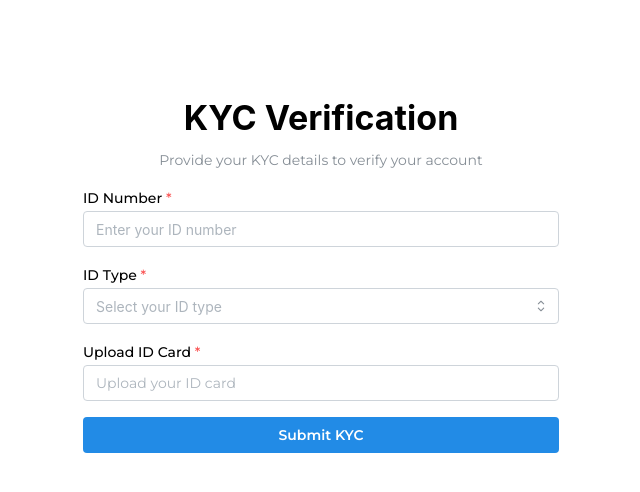
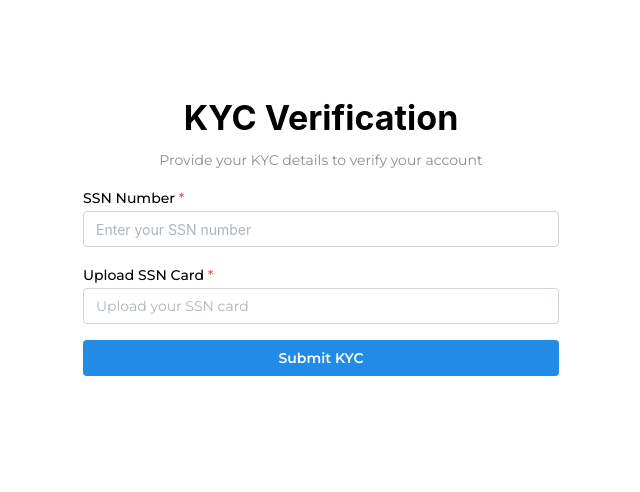
Before and after one commit to Official-simple-soul/finanx, a React (Vite) app: page /kyc in a window 1280 px wide. Shown: the top 492 px of the page, without its empty margins (319-959 px from the left). Built offline with nearby package versions, Linux system fonts and the light colour scheme; no server answers; a web font is replaced by a local one.

Commit message:
feat: updated dashboard

```diff
--- a/src/pages/KYC.jsx
+++ b/src/pages/KYC.jsx
@@ -2,7 +2,6 @@ import { useState } from 'react';
 import { useForm } from '@mantine/form';
 import {
   TextInput,
-  Select,
   Button,
   FileInput,
   Box,
@@ -21,16 +20,14 @@ const KYCScreen = () => {
   const [isUploading, setIsUploading] = useState(false);
   const form = useForm({
     initialValues: {
-      idNumber: '',
-      idType: '',
-      idCard: null,
+      ssnNumber: '',
+      ssnCard: null,
     },
 
     validate: {
-      idNumber: (value) =>
-        value.trim().length > 0 ? null : 'ID Number is required',
-      idType: (value) => (value ? null : 'ID Type is required'),
-      idCard: (value) => (value ? null : 'Please upload your ID card'),
+      ssnNumber: (value) =>
+        value.trim().length > 0 ? null : 'SSN Number is required',
+      ssnCard: (value) => (value ? null : 'Please upload your SSN card'),
     },
   });
   const navigate = useNavigate();
@@ -38,15 +35,13 @@ const KYCScreen = () => {
   const handleSubmit = async (values) => {
     setIsUploading(true);
     try {
-      const base64Image = await convertToBase64(values.idCard);
+      const base64Image = await convertToBase64(values.ssnCard);
 
-      // Save KYC data with Base64 image
       const userRef = doc(db, 'users', auth.currentUser.uid);
       await updateDoc(userRef, {
         kyc: {
-          idNumber: values.idNumber,
-          idType: values.idType,
-          idCardBase64: base64Image,
+          ssnNumber: values.ssnNumber,
+          ssnCardBase64: base64Image,
         },
       });
       sessionStorage.setItem('token', auth.currentUser.getIdToken());
@@ -81,29 +76,17 @@ const KYCScreen = () => {
         </Text>
         <form onSubmit={form.onSubmit(handleSubmit)}>
           <TextInput
-            label="ID Number"
-            placeholder="Enter your ID number"
-            {...form.getInputProps('idNumber')}
-            withAsterisk
-          />
-          <Select
-            label="ID Type"
-            placeholder="Select your ID type"
-            mt="md"
-            data={[
-              { value: 'passport', label: 'Passport' },
-              { value: 'national_id', label: 'National ID' },
-              { value: 'driver_license', label: "Driver's License" },
-            ]}
-            {...form.getInputProps('idType')}
+            label="SSN Number"
+            placeholder="Enter your SSN number"
+            {...form.getInputProps('ssnNumber')}
             withAsterisk
           />
           <FileInput
-            label="Upload ID Card"
-            placeholder="Upload your ID card"
+            label="Upload SSN Card"
+            placeholder="Upload your SSN card"
             mt="md"
             accept="image/*"
-            {...form.getInputProps('idCard')}
+            {...form.getInputProps('ssnCard')}
             withAsterisk
           />
           <Group position="center" mt="md">
```
